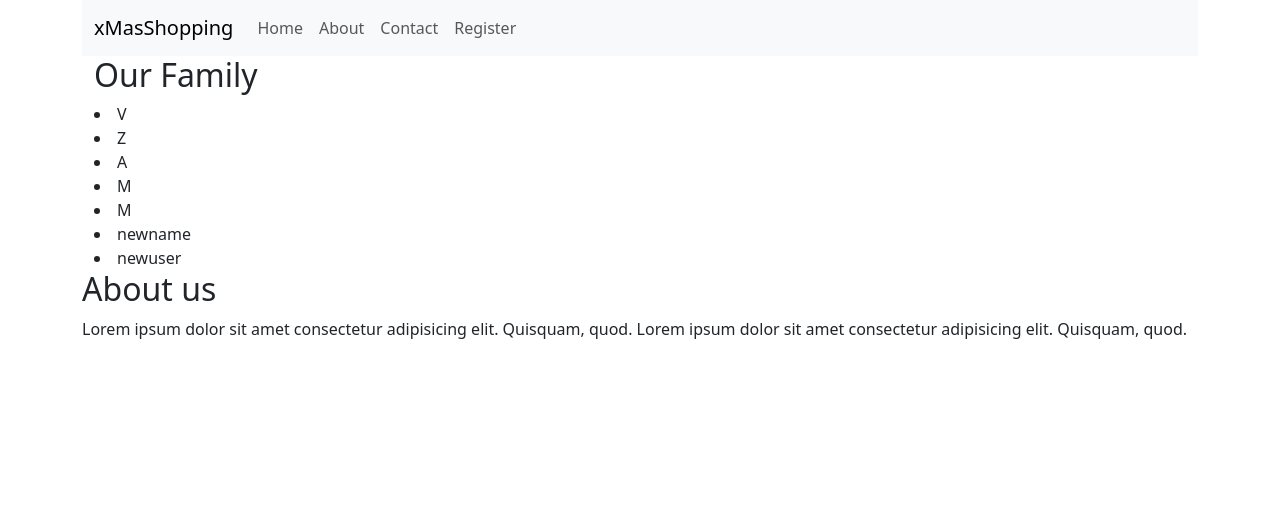
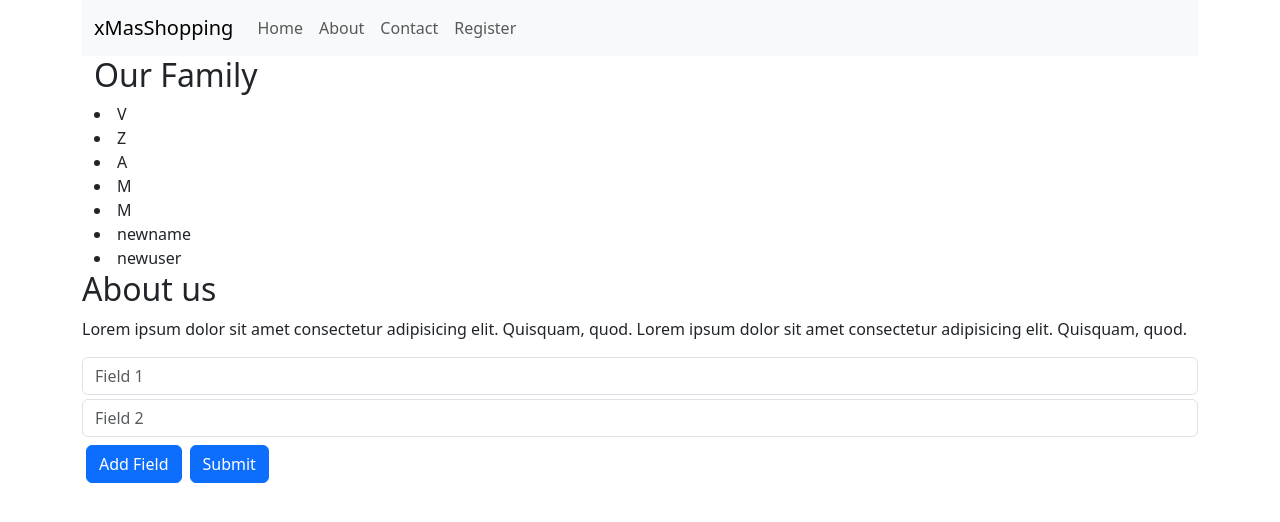
Before and after one commit to mdenitti/Angular18, an Angular app: page /about in a window 1280 px wide. Shown: the top 522 px of the page. Built offline with nearby package versions, Linux system fonts and the light colour scheme; data requests are answered from the project's data file.

Commit message:
added dynamic AND easy multiple input fields to the about component and view

```diff
--- a/src/app/about/about.component.html
+++ b/src/app/about/about.component.html
@@ -3,7 +3,7 @@
         <div class="col-md-12">
             <h2>Our Family</h2>
             @for(user of users; track user.id) {
-              <li class="listuser">{{ user.username }}</li>
+            <li class="listuser">{{ user.username }}</li>
             }
         </div>
     </div>
@@ -17,6 +17,14 @@
             Quisquam, quod. Lorem ipsum dolor sit amet consectetur adipisicing elit.
             Quisquam, quod.
         </p>
-</div>
 
-<!-- {{ users | json }} -->
+        @for (field of fieldsArray; track $index) {
+        <div>
+            <input class="form-control mb-1" type="text" [(ngModel)]="fieldsArray[$index]" placeholder="Field {{ $index + 1 }}">
+        </div>
+        }
+        <button class="btn btn-primary m-1" type="button" (click)="addField()">Add Field</button>
+        <button class="btn btn-primary m-1" type="button" (click)="submitForm()">Submit</button>
+    </div>
+
+    <!-- {{ users | json }} -->
--- a/src/app/about/about.component.ts
+++ b/src/app/about/about.component.ts
@@ -2,11 +2,12 @@ import { Component } from '@angular/core';
 import { UsersService } from '../shared/users.service';
 import { MyUsers } from '../my-users.interface';
 import { CommonModule } from '@angular/common';
+import { FormsModule } from '@angular/forms';
 
 @Component({
   selector: 'app-about',
   standalone: true,
-  imports: [CommonModule],
+  imports: [CommonModule, FormsModule],
   templateUrl: './about.component.html',
   styleUrl: './about.component.css'
 })
@@ -17,6 +18,24 @@ export class AboutComponent {
   users: MyUsers[] = []
   apiurl = this.usersService.url
 
+  fieldsArray = ['', '']; // Initialize with two fields... it's up to you to add more
+
+  addField() {
+    // Add a new field
+    this.fieldsArray.push('');
+  }
+
+  submitForm() {
+    // making use of the destructor again ;) yay
+    const values = [...this.fieldsArray];
+    console.log(values);
+
+    // clear the fields;
+    this.fieldsArray = ['', ''];
+
+    alert(values.join('\n'));
+  }
+
   ngOnInit() {
     this.usersService.getUsers().then(data => {
       this.users = data
```
Lines whose indentation alone changed are shown as unchanged.
